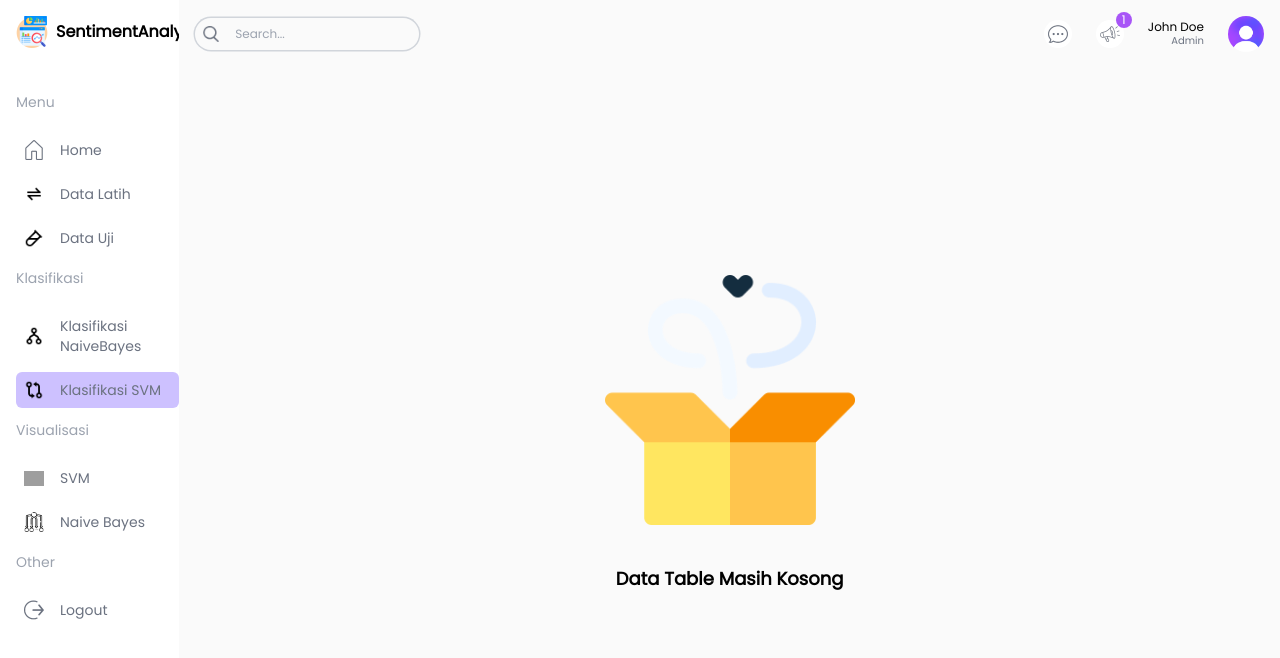
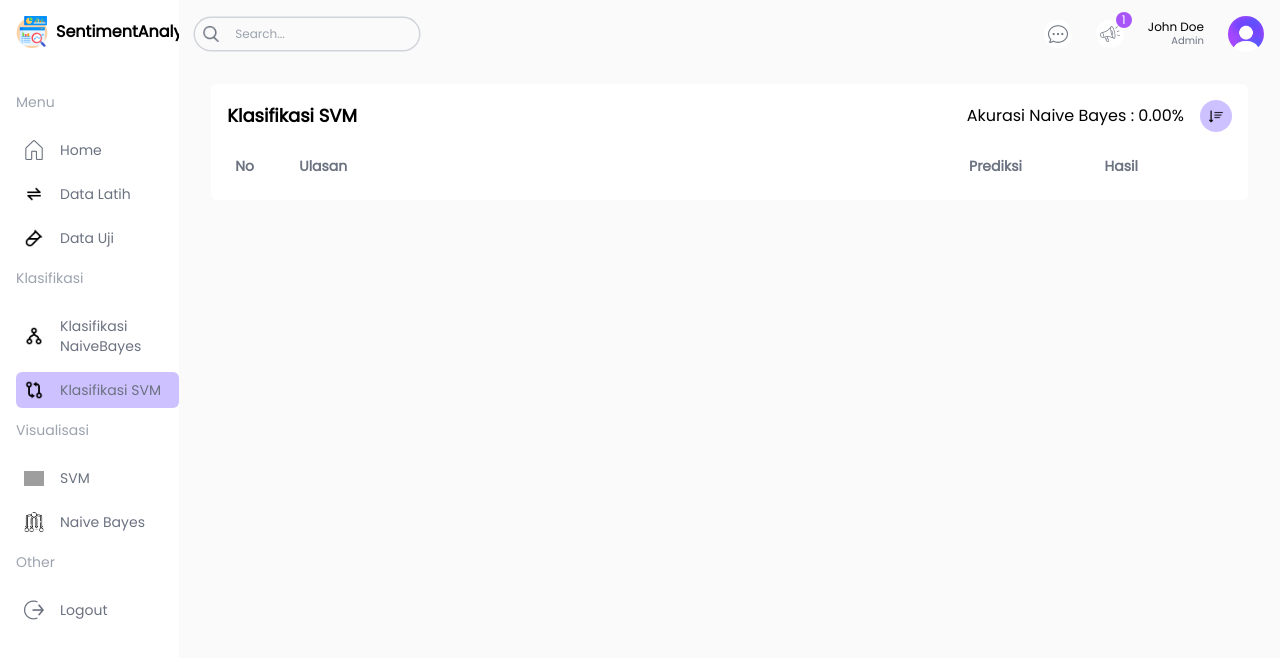
Before and after one commit to RezEkoArd/sentiment-analysis, a Next.js app: page /klasifikasi-svm in a window 1280 px wide. Shown: the top 658 px of the page. Built offline with nearby package versions, Linux system fonts and the light colour scheme; sample sign-in values are in the browser's storage; grey boxes are pictures that could not be loaded.

Commit message:
fix page klasifikasi-svm and fix page naive-bayes

```diff
--- a/src/app/(dashboard)/(klasifikasi)/klasifikasi-naive-bayes/page.tsx
+++ b/src/app/(dashboard)/(klasifikasi)/klasifikasi-naive-bayes/page.tsx
@@ -35,7 +35,7 @@ const Page = () => {
   const [akurasiNB, setAkurasiNB] = useState<number>(0);
 
   useEffect(() => {
-    const x = localStorage.getItem("dataUji");
+    const x = localStorage.getItem("dataLatih");
     if (x) {
       try {
         const parsedData: dataProps[] = JSON.parse(x);
@@ -96,9 +96,9 @@ const Page = () => {
             Klasifikasi Naive Bayes
           </h1>
           {/* <TableSearch /> */}
-          <h2>{`Akurasi Naive Bayes: ${akurasiNB.toFixed(2)}%`}</h2>
 
           <div className="flex items-center gap-4 ">
+          <h2>{`Akurasi Naive Bayes: ${akurasiNB.toFixed(2)}%`}</h2>
             <button className="w-8 h-8 flex items-center justify-center rounded-full bg-lightPurple">
               <Image src="/sort.png" alt="" width={14} height={14} />
             </button>
--- a/src/app/(dashboard)/(klasifikasi)/klasifikasi-svm/page.tsx
+++ b/src/app/(dashboard)/(klasifikasi)/klasifikasi-svm/page.tsx
@@ -1,14 +1,107 @@
-"use client"
-import FileUpload from "@/components/FileUpload"
-import Table from "@/components/Table"
-import TableEmpty from "@/components/AlertEmpty"
+"use client";
+import Table from "@/components/Table";
+import { ClassifierResult, classifySVM, dataProps } from "@/lib/utils";
+import Image from "next/image";
+import { useEffect, useState } from "react";
+
+const columns = [
+  {
+    header: "No",
+    accessor: "no",
+    className: "w-16 p-2",
+  },
+  {
+    header: "Ulasan",
+    accessor: "ulasan",
+    className: "w-2/3 p-2  hidden md:table-cell",
+  },
+  {
+    header: "Prediksi",
+    accessor: "prediksi",
+    className: "w-18 p-2 hidden md:table-cell",
+  },
+  {
+    header: "Hasil",
+    accessor: "hasil",
+    className: "w-18 p-2  hidden md:table-cell",
+  },
+];
 
 const Page = () => {
+  const [svmResults, setSvmResults] = useState<ClassifierResult[]>([]);
+  const [accuracySvm, setAccuracySvm] = useState<number>(0);
+
+  useEffect(() => {
+    const x = localStorage.getItem("dataLatih");
+    if (x) {
+      try {
+        const analyzeData = () => {
+          const parsedData: dataProps[] = JSON.parse(x);
+          // Jalankan analisis data setelah dataTable di-set
+          const svmResults = parsedData.map((review) => ({
+            ulasan: review["Review Text"],
+            prediksi: classifySVM(review["Review Text"]),
+            hasil: review.sentimen,
+          }));
+
+          setSvmResults(svmResults);
+
+          // Akurasi
+          const correctPredictions = svmResults.filter(
+            (result) => result.prediksi === result.hasil
+          ).length;
+
+          const accuracy =
+            svmResults.length > 0
+              ? (correctPredictions / svmResults.length) * 100
+              : 0;
+          setAccuracySvm(accuracy);
+          console.log(`Akurasi Naive Bayes: ${accuracy.toFixed(2)}%`);
+        };
+        analyzeData();
+      } catch (error) {
+        console.error("Error parsing dataUji from localStorage:", error);
+      }
+    }
+  }, []);
+
+  const renderRow = (item: ClassifierResult, index: number) => (
+    <tr
+      key={index}
+      className="border-b border-gray-200 even:bg-slate-50 text-sm hover:bg-lightPurple"
+    >
+      <td className="flex items-center gap-4 p-4">
+        <h3 className="font-semibold">{index + 1}</h3>
+      </td>
+      <td className="hidden md:table-cell">{item.ulasan}</td>
+      <td className="hidden md:table-cell">{item.prediksi}</td>
+      <td className="hidden md:table-cell">{item.hasil}</td>
+    </tr>
+  );
+
   return (
-    <div className='w-full h-screen'>
-      <TableEmpty />
+    <div className="p-4 flex gap-4 flex-col md:flex-row">
+      {/* Table */}
+      <div className="bg-white p-4 rounded-md flex-1 m-4 mt-0">
+        {/* top */}
+        <div className="flex flex-row gap-4 items-center justify-between">
+          <h1 className="hidden md:block text-lg font-semibold">
+            Klasifikasi SVM
+          </h1>
+
+          <div className="flex items-center gap-4">
+          <h2>{`Akurasi Naive Bayes : ${accuracySvm.toFixed(2)}%`}</h2>
+            <button className="w-8 h-8 flex items-center justify-center rounded-full bg-lightPurple">
+              <Image src="/sort.png" alt="" width={14} height={14} />
+            </button>
+          </div>
+        </div>
+
+        {/* List Table*/}
+        <Table columns={columns} renderRow={renderRow} data={svmResults} />
+      </div>
     </div>
-  )
-}
+  );
+};
 
-export default Page
+export default Page;
--- a/src/lib/utils.ts
+++ b/src/lib/utils.ts
@@ -36,7 +36,7 @@ export const classifyNaiveBayes = (data: dataProps[], text: string) => {
 }
 
 // Klasifikasi SVM
-const classifySVM = (text: string) => {
+export const classifySVM = (text: string) => {
     const negWords = ["buruk", "sampah", "tidak"];
     const posWords = ["mantap", "bagus", "baik"];
 
```
